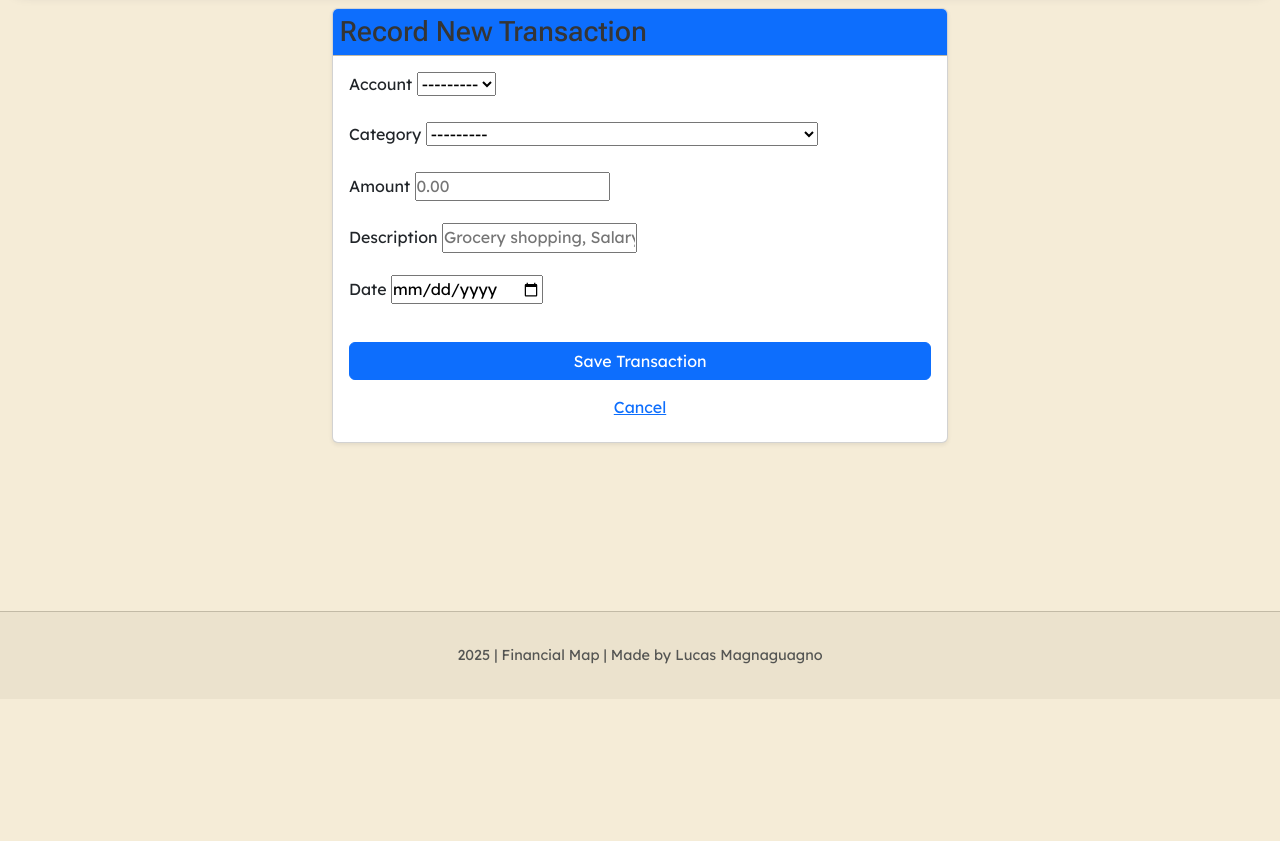
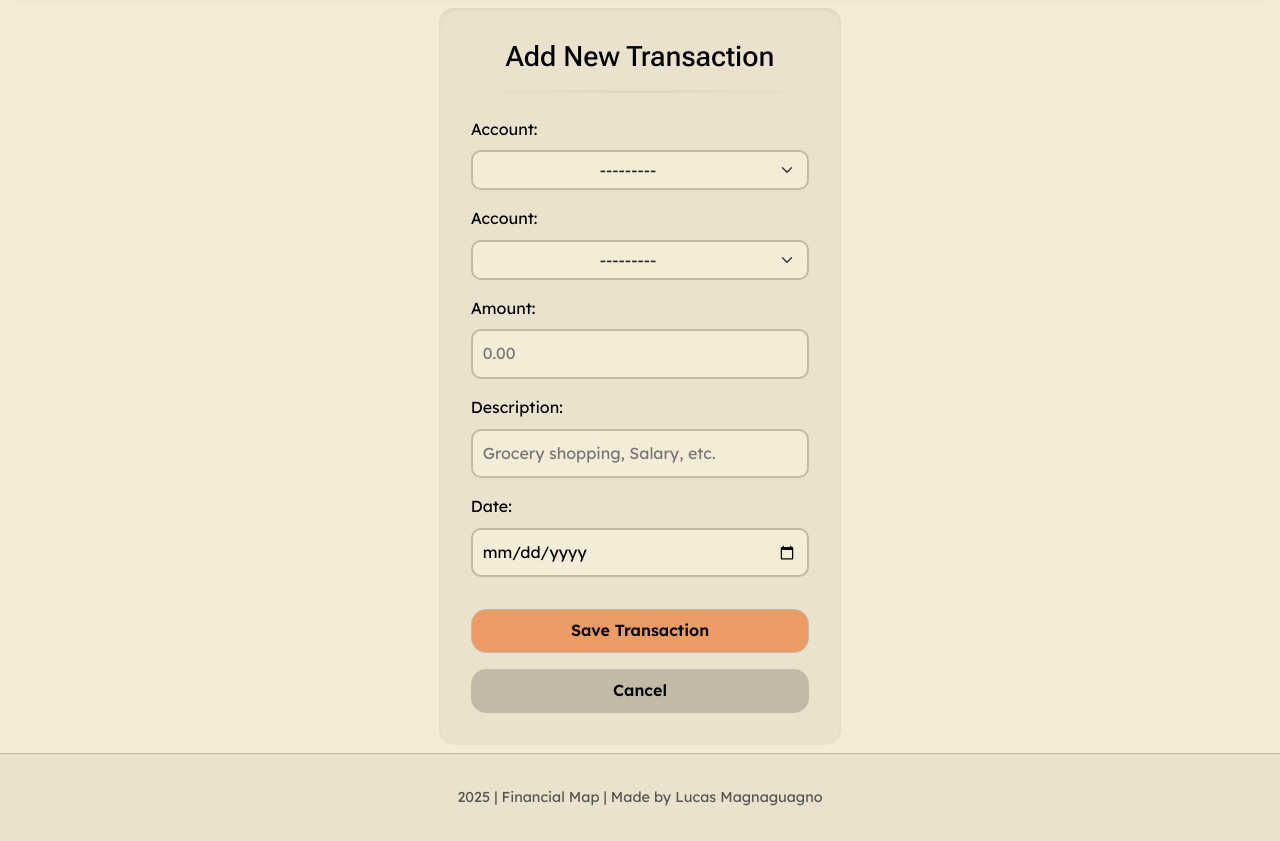
Before and after one commit to mlucasmichel/finantial-map-app, a Django app: page /transactions/add/ in a window 1280 px wide. Shown: the part 101-942 px from the top of the page. Before the commit the page ends 765 px from the top, so only its background shows below. Run offline with Django 4.2, Linux system fonts and the light colour scheme; the visitor is signed in with stand-in values (Sample User, id 1); data comes from the database, SQL or seed files in the repository; some libraries are stand-ins or nearby versions.

Commit message:
update transaction form styling and structure

```diff
--- a/budget/forms.py
+++ b/budget/forms.py
@@ -84,6 +84,12 @@ class TransactionForm(forms.ModelForm):
 
         self.fields['category'].queryset = Category.objects.all().order_by(
             'name')
+
+        for field_name, field in self.fields.items():
+            if isinstance(field.widget, forms.Select):
+                field.widget.attrs.update({'class': 'form-select'})
+            else:
+                field.widget.attrs.update({'class': 'form-field'})
 
 
 # -- Transaction Filter Form -- #
--- a/budget/templates/budget/transaction_form.html
+++ b/budget/templates/budget/transaction_form.html
@@ -1,62 +1,106 @@
 {% extends 'base.html' %}
+{% load static %}
+{% load i18n %}
+
 {% block title %}
     {% if form.instance.pk %}
-        Edit Transaction
+        {% trans "Edit Transaction" %}
     {% else %}
-        Add New Transaction
+        {% trans "Add New Transaction" %}
     {% endif %}
 {% endblock title %}
 
 {% block content %}
-<div class="row justify-content-center">
-    <div class="col-md-8 col-lg-6">
-        <div class="card shadow-sm">
-            <div class="card-header bg-primary text-white">
-                <h3 class="mb-0">
+<section id="transaction-form-section" class="h-100 d-flex flex-column">
+    <div class="row my-auto justify-content-center">
+        <div class="col-sm-8 col-md-7 col-lg-5 col-xl-4 col-xxl-3">
+            <div class="main-card">
+                <div class="p-4">
+                    <div class="text-center mb-4">
                         {% if form.instance.pk %}
-                        Editing Transaction
+                        <div class="row align-items-center">
+                            <div class="col-10 text-end pe-4">
+                                <h1 class="h3 mb-0">Edit Transaction</h1>
+                            </div>
+                            <div class="col-2">
+                                <a href="{% url 'transaction_delete' form.instance.pk %}" class="button delete-btn text-center">
+                                    <i class="fa-solid fa-trash-can"></i>
+                                </a>
+                            </div>
+                        </div>
                         {% else %}
-                        Record New Transaction
+                        <h1 class="h3 mb-0">Add New Transaction</h1>
                         {% endif %}
-                </h3>
+                        <hr>
                     </div>
-            <div class="card-body">
+
                     <form method="post">
                         {% csrf_token %}
 
                         {% if form.non_field_errors %}
                             <div class="alert alert-danger">
                                 {% for error in form.non_field_errors %}
-                                <p>{{ error }}</p>
+                                    <p class="mb-0">{{ error }}</p>
                                 {% endfor %}
                             </div>
                         {% endif %}
 
-                    {% for field in form %}
                         <div class="mb-3">
-                            <label for="{{ field.id_for_label }}" class="form-label">{{ field.label }}</label>
-                            {{ field }}
-                            {% if field.help_text %}
-                                <div id="helpId" class="form-text">{{ field.help_text }}</div>
-                            {% endif %}
-
-                            {% for error in field.errors %}
-                                <div class="invalid-feedback d-block">{{ error }}</div>
+                            <label for="{{ form.account.id_for_label }}" class="form-label">{{ form.account.label }}:</label>
+                            {{ form.account }}
+                            {% for error in form.account.errors %}
+                                <div class="text-danger small">{{ error }}</div>
                             {% endfor %}
                         </div>
+
+                        <div class="mb-3">
+                            <label for="{{ form.account.id_for_label }}" class="form-label">{{ form.account.label }}:</label>
+                            {{ form.category }}
+                            {% for error in form.category.errors %}
+                                <div class="text-danger small">{{ error }}</div>
                             {% endfor %}
+                        </div>
 
-                    <button type="submit" class="btn btn-primary w-100 mt-3">
+                        <div class="mb-3">
+                            <label for="{{ form.amount.id_for_label }}" class="form-label">{{ form.amount.label }}:</label>
+                            {{ form.amount }}
+                            {% for error in form.amount.errors %}
+                                <div class="text-danger small">{{ error }}</div>
+                            {% endfor %}
+                        </div>
+
+                        <div class="mb-3">
+                            <label for="{{ form.description.id_for_label }}" class="form-label">{{ form.description.label }}:</label>
+                            {{ form.description }}
+                            {% for error in form.description.errors %}
+                                <div class="text-danger small">{{ error }}</div>
+                            {% endfor %}
+                        </div>
+
+                        <div class="mb-3">
+                            <label for="{{ form.date.id_for_label }}" class="form-label">{{ form.date.label }}:</label>
+                            {{ form.date }}
+                            {% for error in form.date.errors %}
+                                <div class="text-danger small">{{ error }}</div>
+                            {% endfor %}
+                        </div>
+
+                        <button type="submit" class="button main-btn w-100 mt-3">
                             {% if form.instance.pk %}
                                 Save Changes
                             {% else %}
                                 Save Transaction
                             {% endif %}
                         </button>
-                    <a href="{% url 'transaction_list' %}" class="btn btn-link w-100 mt-2">Cancel</a>
+                        <div class="text-center mt-3 w-100">
+                            <a href="{% url 'transaction_list' %}" class="button secondary-btn w-100">Cancel</a>
+                        </div>
                     </form>
+
                 </div>
             </div>
         </div>
     </div>
+
+</section>
 {% endblock content %}
```
Lines whose indentation alone changed are shown as unchanged.
